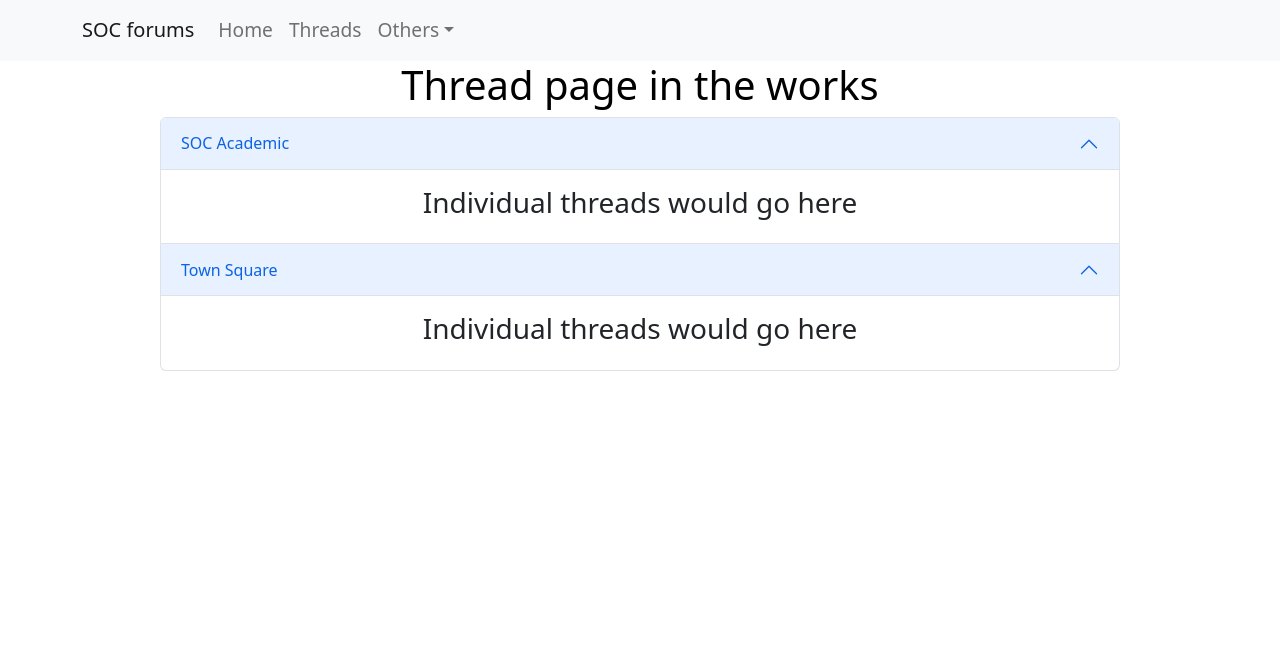
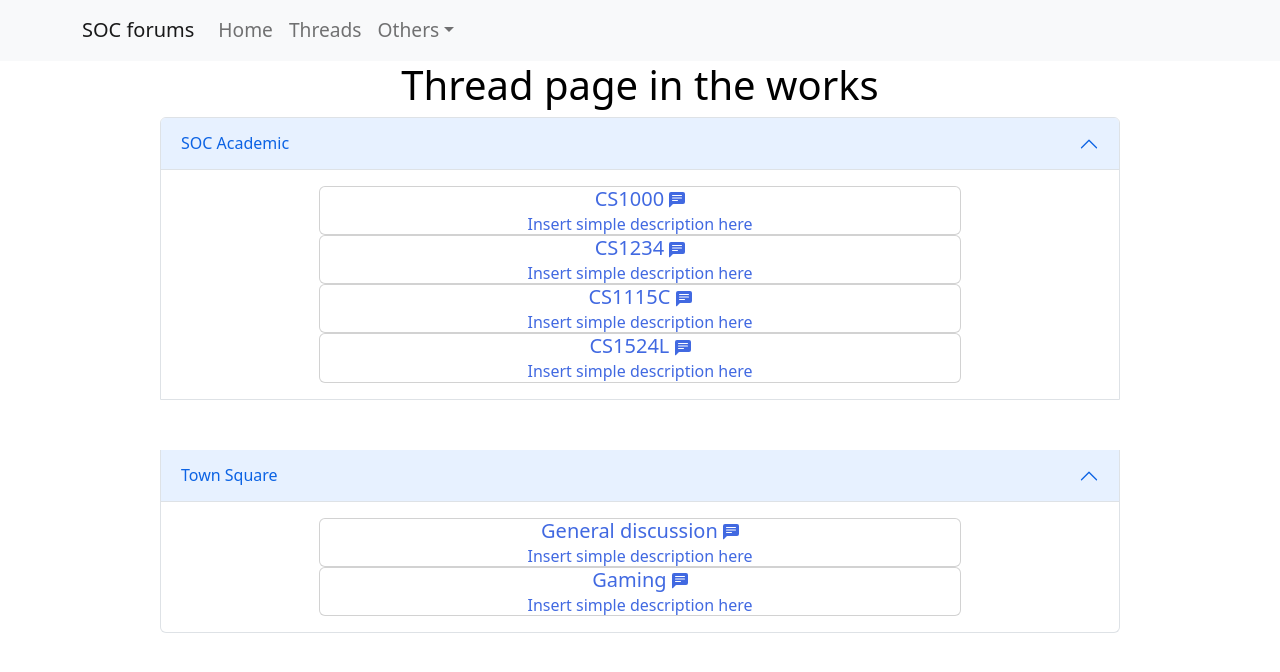
Before and after one commit to tanyunchao/cvwoBackend, a React (Create React App) app: page /threads in a window 1280 px wide. Shown: the top 672 px of the page. Built offline with nearby package versions, Linux system fonts and the light colour scheme; data requests are answered from the project's data file.

Commit message:
added individuals cards for threads

```diff
--- /dev/null
+++ b/src/Thread.js
@@ -0,0 +1,28 @@
+//individual thread cards for Threads page under each header
+//individual threads are passed in as props thru Threads.js
+import { Card } from "react-bootstrap";
+
+const Thread = ({threads}) => {
+
+    threads = Array.from(threads);
+    console.log(threads)
+
+    return (
+        <div>
+            {threads.map(thread => (
+                <Card style={{width: "70%"}} className="threadCard" key={thread.threadId}>
+                    <Card.Title>
+                        {thread.title + ' '}
+                        <svg xmlns="http://www.w3.org/2000/svg" width="16" height="16" fill="currentColor" class="bi bi-chat-left-text-fill" viewBox="0 0 16 16">
+                            <path d="M0 2a2 2 0 0 1 2-2h12a2 2 0 0 1 2 2v8a2 2 0 0 1-2 2H4.414a1 1 0 0 0-.707.293L.854 15.146A.5.5 0 0 1 0 14.793V2zm3.5 1a.5.5 0 0 0 0 1h9a.5.5 0 0 0 0-1h-9zm0 2.5a.5.5 0 0 0 0 1h9a.5.5 0 0 0 0-1h-9zm0 2.5a.5.5 0 0 0 0 1h5a.5.5 0 0 0 0-1h-5z"/>
+                        </svg>
+                    </Card.Title>
+                    <Card.Subtitle>Insert simple description here</Card.Subtitle>
+                </Card>
+            ))}
+        </div>
+
+    );
+}
+
+export default Thread;
--- a/src/Threads.js
+++ b/src/Threads.js
@@ -1,5 +1,8 @@
 import { useEffect, useState } from "react";
+import { Card } from "react-bootstrap";
 import Accordion from 'react-bootstrap/Accordion';
+import { json } from "react-router";
+import Thread from "./Thread";
 //main threads page
 //need to get data from json server to dynamically generate threads
 
@@ -30,7 +33,6 @@ const Threads = () => {
 
     }, []); // add vars inside that if changed, would rerun use effect
 
-
     return (
         <div>
             <h1>Thread page in the works</h1>
@@ -38,10 +40,10 @@ const Threads = () => {
             <Accordion defaultActiveKey={activeKeys} alwaysOpen>
 
                 {data && data.map(headers => (
-                    <Accordion.Item className="threadHeaders" eventKey={headers.threadGroupId.toString()} key={headers.threadGroupId}>
+                    <Accordion.Item className="threadHeaders" style={{marginBottom: "50px"}} eventKey={headers.threadGroupId.toString()} key={headers.threadGroupId}>
                         <Accordion.Header>{headers.threadGroupTitle}</Accordion.Header>
                         <Accordion.Body>
-                            <h3>Individual threads would go here</h3>
+                            {data && <Thread threads={headers.threadsId} />}
                         </Accordion.Body>
                     </Accordion.Item>
                 ))}
--- a/src/index.css
+++ b/src/index.css
@@ -48,3 +48,10 @@ code {
   flex-direction: column;
   align-items: center;
 }
+
+/* css for threadCards */
+.threadCard{
+  color: royalblue;
+  margin-left: auto;
+  margin-right: auto;
+}
```
Also changed, not shown: data/db.json (+4 -3 lines).
